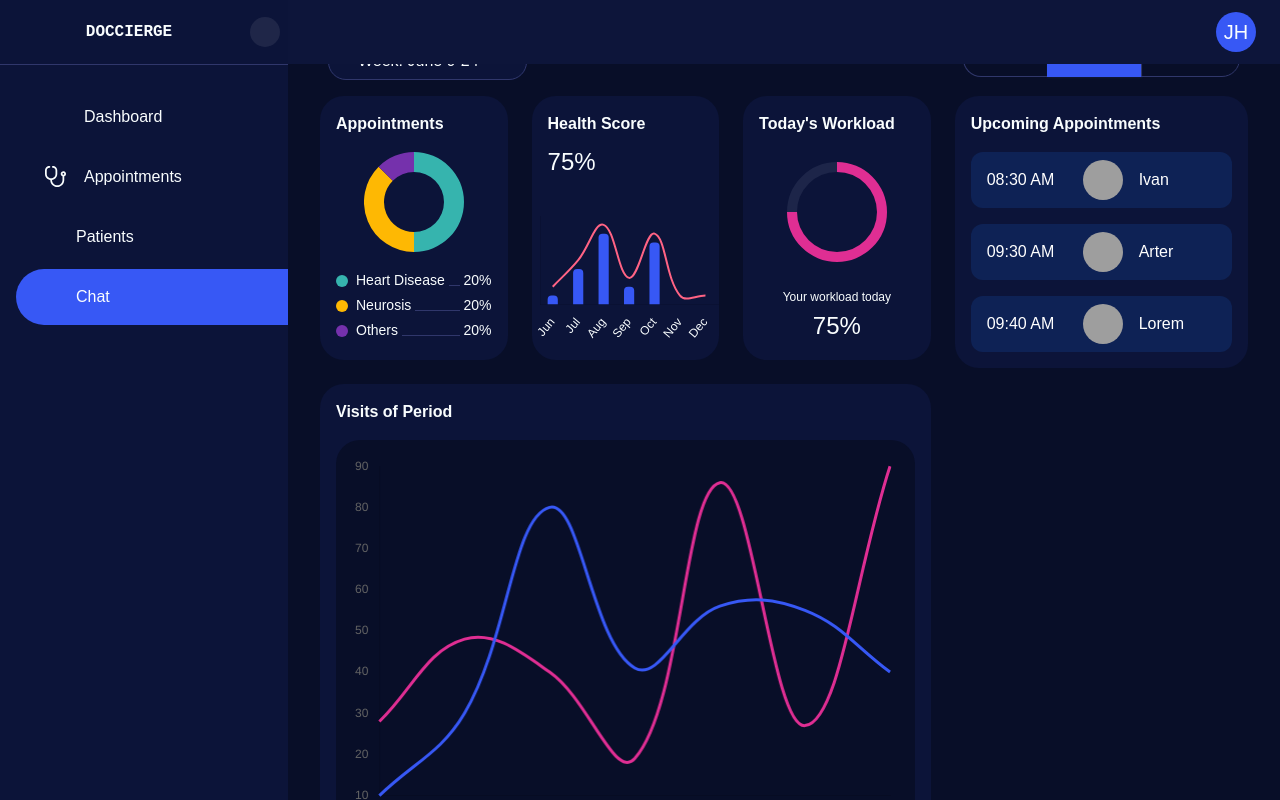
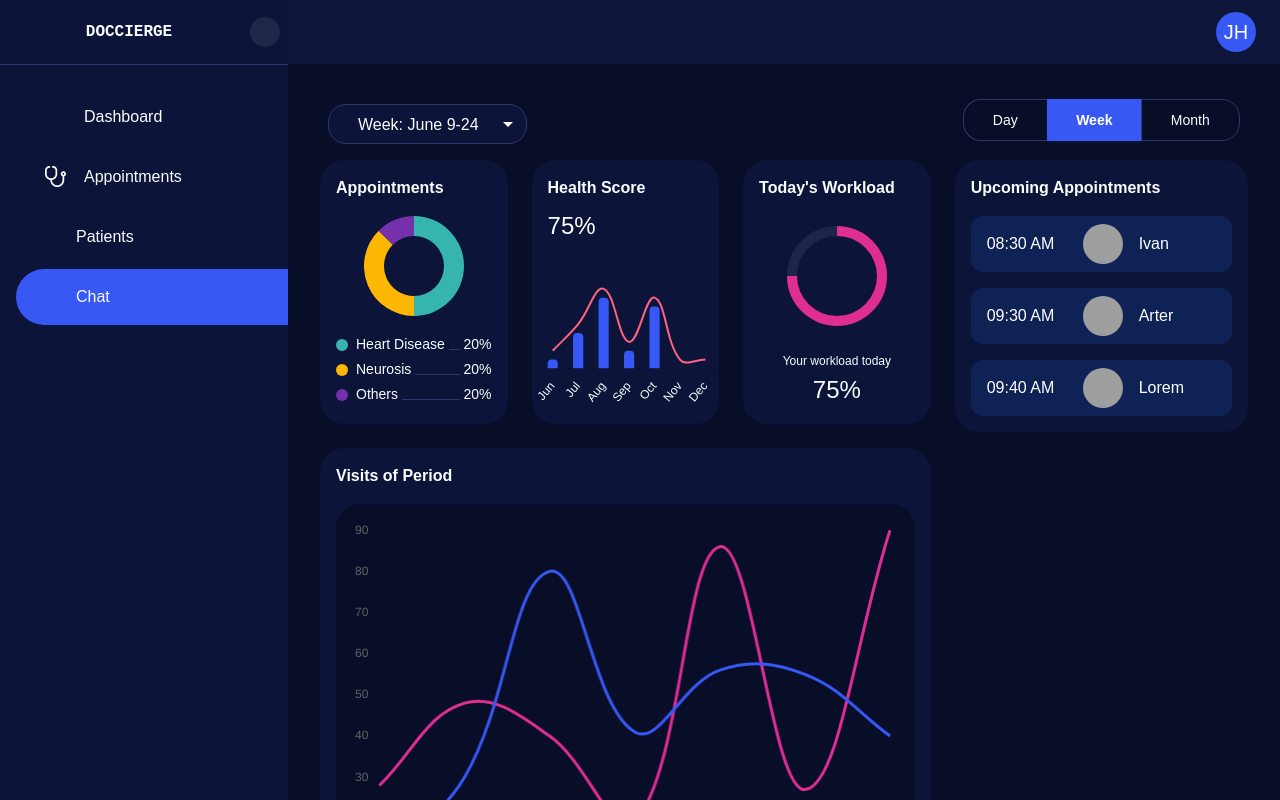
Before and after one commit to htabir/doccierge, a React (Create React App) app: page /chat in a window 1280 px wide. Shown: the top 800 px of the page. Built offline with nearby package versions, Linux system fonts and the light colour scheme; grey boxes are pictures that could not be loaded; some icons are missing; a web font is replaced by a local one.

Commit message:
FIXED: ui bug fixed

```diff
--- a/src/components/appbar/CustomAppBar.tsx
+++ b/src/components/appbar/CustomAppBar.tsx
@@ -54,7 +54,7 @@ const CustomAppBar: React.FC<Props> = ({open, setOpen}) => {
                     onClick={handleDrawerOpen}
                     edge="start"
                     sx={{
-                        marginRight: 0,
+                        marginRight: 5,
                         ...(open && {display: 'none'}),
                     }}
                 >
--- a/src/layout/AppLayout.tsx
+++ b/src/layout/AppLayout.tsx
@@ -33,7 +33,7 @@ const AppLayout: React.FC<Props> = ({children}) => {
                 <DesktopDrawer open={drawerOpen} setOpen={setDrawerOpen}/>
             }
             <Box component="main" sx={{flexGrow: 1, p: 4}}>
-                {isTablet ? <DrawerHeader/> : null}
+                <DrawerHeader/>
                 {children}
             </Box>
         </Box>
```
